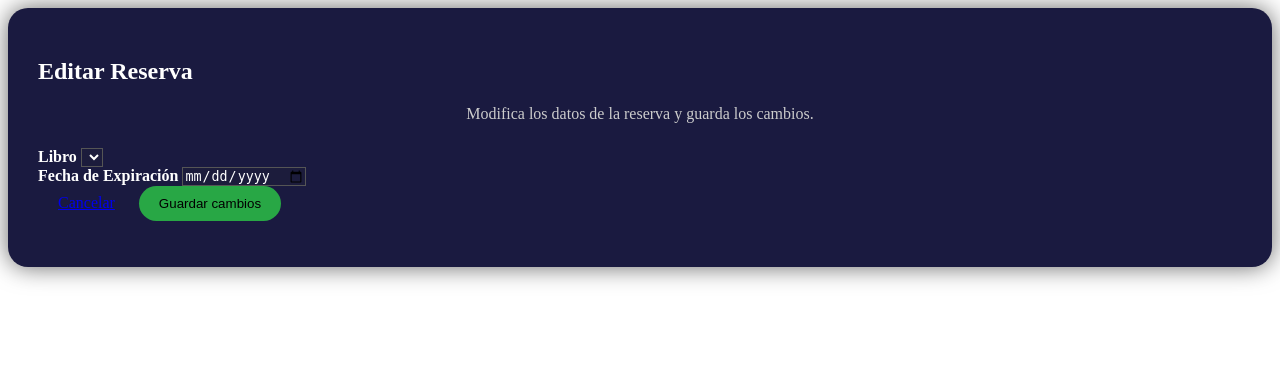
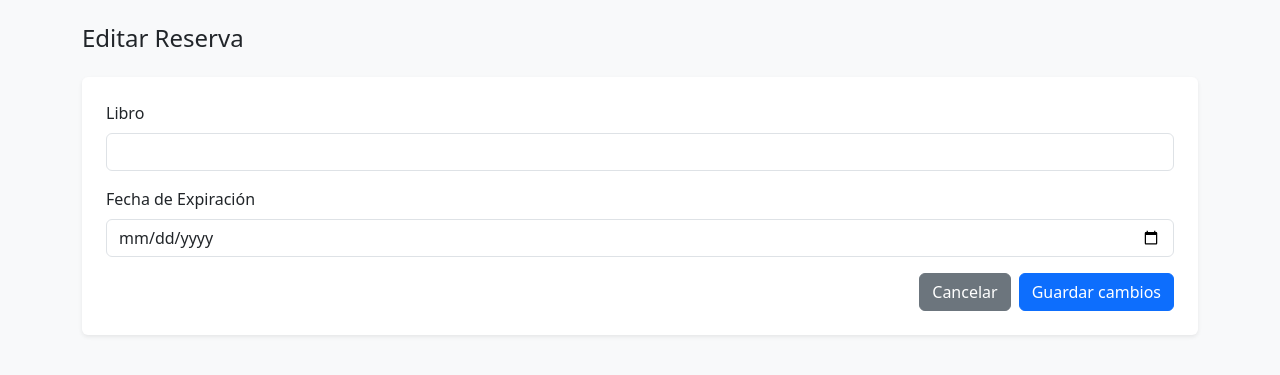
Before and after one commit to DANI-SHINO/SDS-Library, a Flask app: template templates/editar_reserva.html in a window 1280 px wide. Shown: the top 375 px of the page. Run offline with Flask 3, Linux system fonts and the light colour scheme; the template is opened without the code that fills it: values that come from a table or form of the project are taken from there, others are empty; some libraries are stand-ins or nearby versions.

Commit message:
Update editar_reserva.html

```diff
--- a/templates/editar_reserva.html
+++ b/templates/editar_reserva.html
@@ -1,14 +1,21 @@
 <!-- editar_reserva.html -->
-<div class="form-box2">
-    <!-- ✅ Title -->
-    <h2 class="text-center text-white mb-3">Editar Reserva</h2>
-    <p class="descripcion-libro">Modifica los datos de la reserva y guarda los cambios.</p>
+<!DOCTYPE html>
+<html lang="es">
+<head>
+  <meta charset="UTF-8" />
+  <title>Editar Reserva</title>
+  <link href="https://cdn.jsdelivr.net/npm/bootstrap@5.3.0/dist/css/bootstrap.min.css" rel="stylesheet" />
+</head>
 
-    <!-- ✅ Edit reservation form -->
-    <form method="POST" action="{{ url_for('main.editar_reserva', reserva_id=reserva.id) }}">
+<body style="background-color: #f8f9fa;">
+  <div class="container py-4">
+    <h4 class="mb-4">Editar Reserva</h4>
+
+    <!-- ✅ Formulario EDITAR RESERVA -->
+    <form method="POST" action="{{ url_for('main.editar_reserva', reserva_id=reserva.id) }}" class="text-start bg-white p-4 rounded shadow-sm">
       {{ form.hidden_tag() }}
 
-        <!-- ✅ Book ID field -->
+      <!-- Campo Libro ID -->
       <div class="mb-3">
         {{ form.libro_id.label(class="form-label") }}
         {{ form.libro_id(class="form-control") }}
@@ -17,7 +24,7 @@
         {% endfor %}
       </div>
 
-        <!-- ✅ Expiration date field -->
+      <!-- Campo Fecha Expiración -->
       <div class="mb-3">
         {{ form.fecha_expiracion.label(class="form-label") }}
         {{ form.fecha_expiracion(class="form-control", type="date") }}
@@ -26,56 +33,14 @@
         {% endfor %}
       </div>
 
-        <!-- ✅ Action buttons -->
-        <div class="d-flex justify-content-between mt-4">
-            <a href="{{ url_for('main.reservas_tabla') }}" class="btn btn-danger">Cancelar</a>
-            {{ form.submit(class="btn btn-success") }}
+      <!-- ✅ Botones de acción alineados a la derecha -->
+      <div class="d-flex justify-content-end gap-2">
+        <button type="button" class="btn btn-secondary" onclick="window.location.href='{{ url_for('main.reservas_tabla') }}'">Cancelar</button>
+        {{ form.submit(class="btn btn-primary") }}
       </div>
     </form>
   </div>
 
-<!-- ✅ Inline styles -->
-<style>
-.form-box2 {
-    background-color: #1a1a40;
-    padding: 30px;
-    border-radius: 20px;
-    box-shadow: 0 0 25px rgba(0, 0, 0, 0.6);
-    color: white;
-}
-.descripcion-libro {
-    text-align: center;
-    font-size: 1rem;
-    margin-bottom: 25px;
-    color: #ccc;
-}
-.form-label {
-    font-weight: bold;
-    color: white;
-}
-.form-control {
-    background-color: #1c1c3c;
-    border: 1px solid #555;
-    color: white;
-}
-.form-control::placeholder {
-    color: #aaa;
-}
-.form-control:focus {
-    border-color: #61dafb;
-    box-shadow: 0 0 0 0.2rem rgba(97, 218, 251, 0.25);
-}
-.btn-success {
-    background-color: #28a745;
-    border-radius: 25px;
-    border: none;
-    padding: 10px 20px;
-}
-.btn-danger {
-    border-radius: 25px;
-    padding: 10px 20px;
-}
-.text-danger {
-    color: #ff4c4c !important;
-}
-</style>
+  <script src="https://cdn.jsdelivr.net/npm/bootstrap@5.3.0/dist/js/bootstrap.bundle.min.js"></script>
+</body>
+</html>
```
Lines whose indentation alone changed are shown as unchanged.
